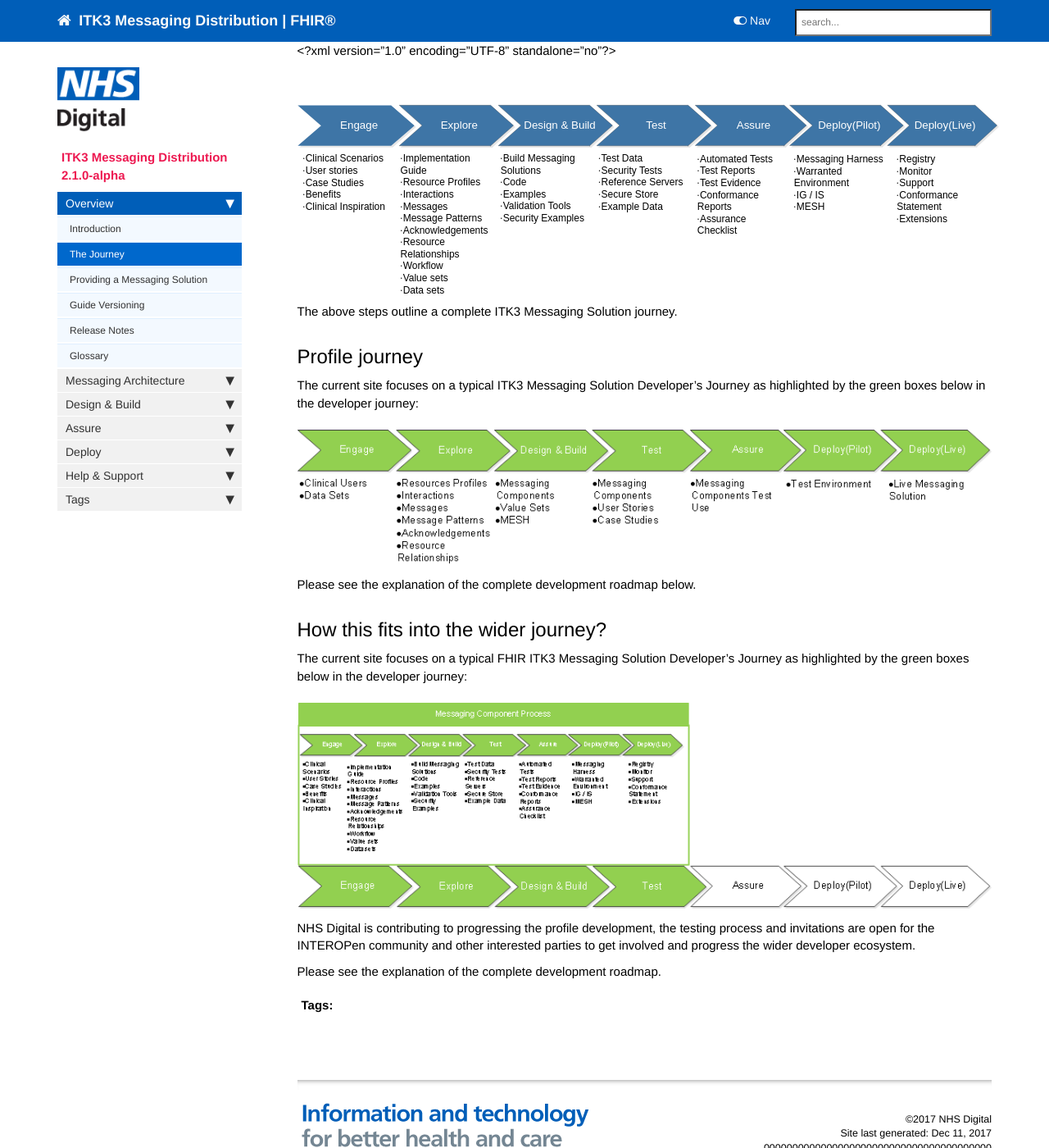
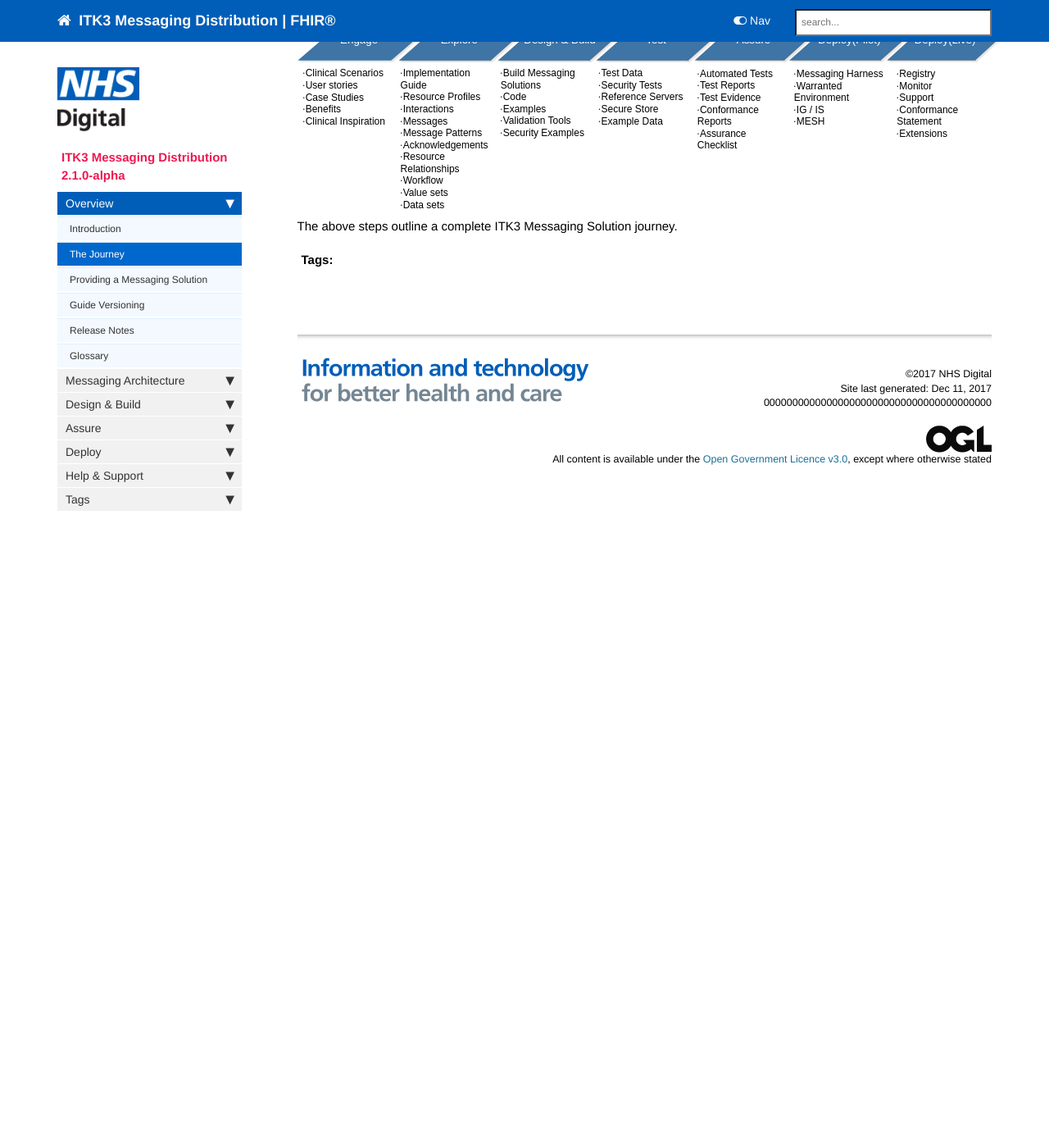
Before and after one commit to nhsconnect/ITK3-Messaging-Distribution, a Jekyll site: the page built from pages/overview/overview_the_journey.md, in a window 1280 px wide and 1400 px high, scrolled down 390 px. Shown: the whole window at 82% size. Built offline with Jekyll 4.4.1, drawn with Linux system fonts in a browser that asks for light colours; nearby versions of some CDN libraries; comment, search, counter and statistics services are not loaded; after the commit the page ends 1020 px from its top, so only the background shows below that; some of the changed text lies outside the part shown.

Commit message:
Changes to address review comments.

```diff
--- a/pages/overview/overview_the_journey.md
+++ b/pages/overview/overview_the_journey.md
@@ -14,21 +14,3 @@ The Journey is a guide from imagination and exploring to developing local FHIR I
 {% include custom/messaging_overview.svg %}
 
 The above steps outline a complete ITK3 Messaging Solution journey.
-
-## Profile journey ##
-
-The current site focuses on a typical ITK3 Messaging Solution Developer's Journey as highlighted by the green boxes below in the developer journey:
-
-<img src="images/roadmap/messaging-focus.png" style="width:100%;max-width: 100%;">
-
-Please see the explanation of the complete development roadmap below.
-
-## How this fits into the wider journey? ##
-
-The current site focuses on a typical FHIR ITK3 Messaging Solution Developer's Journey as highlighted by the green boxes below in the developer journey:
-
-<img src="images/roadmap/guide-focus.png" style="width:100%;max-width: 100%;">
-
-NHS Digital is contributing to progressing the profile development, the testing process and invitations are open for the INTEROPen community and other interested parties to get involved and progress the wider developer ecosystem.
-
-Please see the explanation of the complete development roadmap.
```
Also changed, not shown: index.md (+0 -4 lines), pages/overview/overview_guide_versioning.md (+8 -5 lines), pages/overview/overview_messaging_provide.md (+1 -11 lines).
